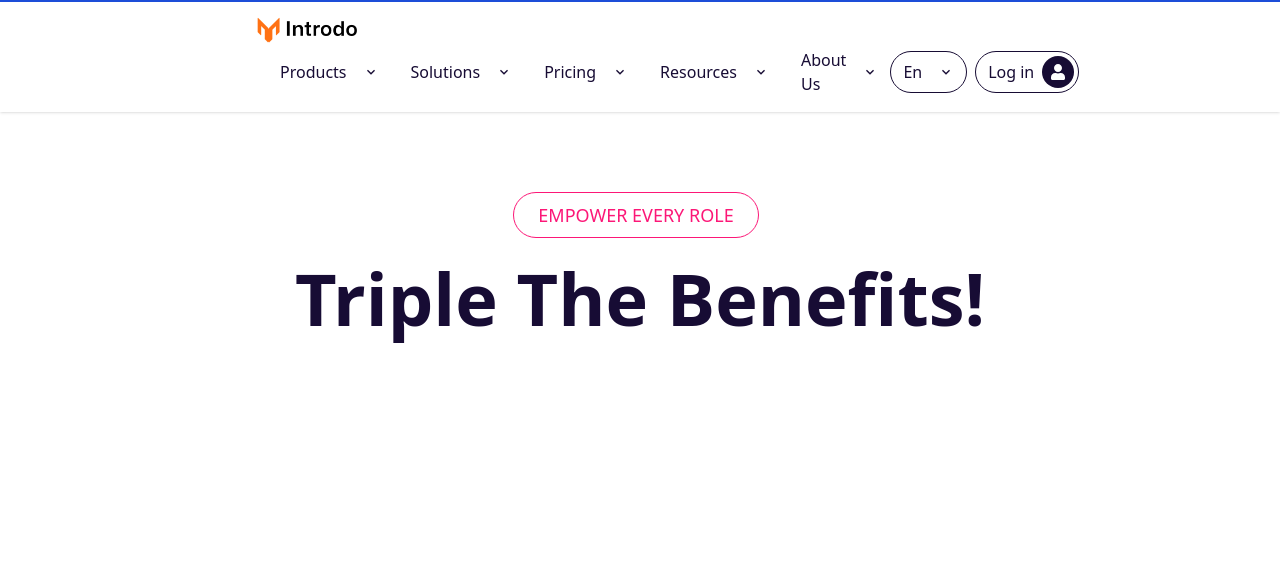
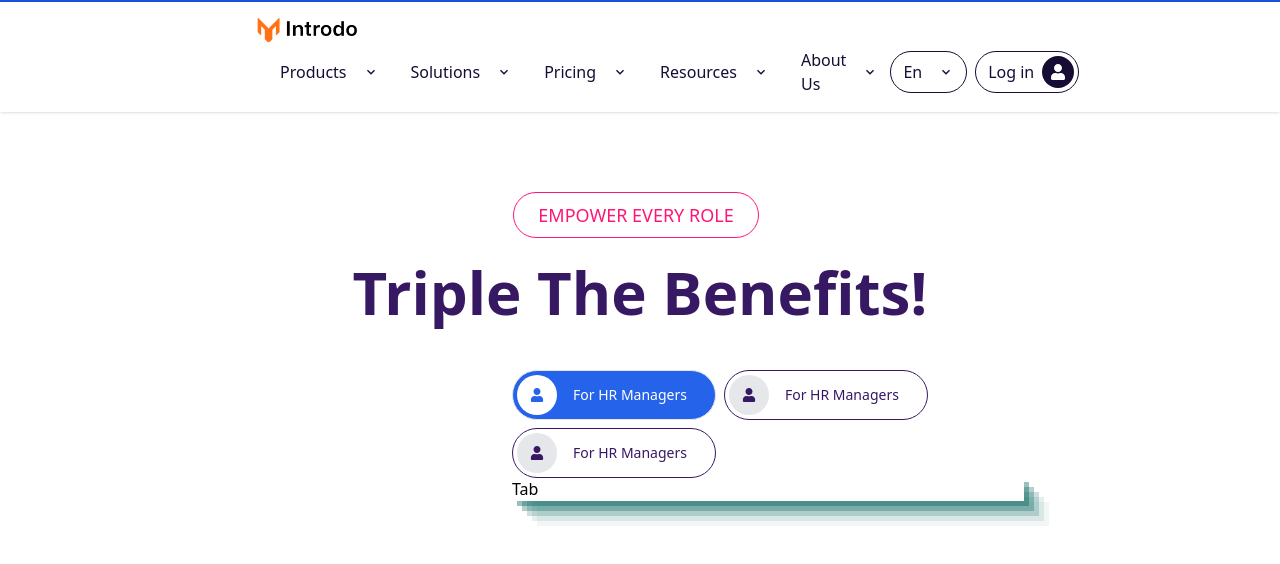
Before and after one commit to 2000polo/Introdo, a React (Create React App) app: page / in a window 1280 px wide. Shown: the top 564 px of the page. Built offline with nearby package versions, Linux system fonts and the light colour scheme.

Commit message:
tab switch are developed and Herosection initial commit

```diff
--- a/src/veiws/Home/components/HeroSection.jsx
+++ b/src/veiws/Home/components/HeroSection.jsx
@@ -1,17 +1,21 @@
 import React from 'react'
+import HeroSectionTab from './HeroSectionTab'
 
 const HeroSection = () => {
   return (
     <div className="grid justify-items-center md:px-24 lg:px-64 pt-20 gap-6 ">
         <span class=" w-fit rounded-full py-2 px-6 text-[#FC1777] text-lg font-medium me-2 rounded border border-[#FC1777]">EMPOWER EVERY ROLE</span>
-        <h1 className='text-7xl font-bold w-fit text-primary'>Triple The Benefits!</h1>
+        <h1 className='text-6xl font-bold w-fit text-secondary'>Triple The Benefits!</h1>
 
         <section className='grid grid-cols-12'>
             <div className="col-span-4">
 
             </div>
             <div className="col-span-8">
-
+                <HeroSectionTab />
+                <div className="shadow-[5px_5px_rgba(0,_98,_90,_0.4),_10px_10px_rgba(0,_98,_90,_0.3),_15px_15px_rgba(0,_98,_90,_0.2),_20px_20px_rgba(0,_98,_90,_0.1),_25px_25px_rgba(0,_98,_90,_0.05)]">
+                    Tab
+                </div>
             </div>
         </section>
     </div>
--- /dev/null
+++ b/src/veiws/Home/components/HeroSectionTab.jsx
@@ -0,0 +1,53 @@
+import React from 'react'
+import { FaUser } from 'react-icons/fa'
+
+const HeroSectionTab = () => {
+
+    const Tabs = [
+        {
+            Tab: 'For HR Managers',
+            value: 1,
+            visiblity: true
+        },
+        {
+            Tab: 'For Line Managers',
+            value: 2,
+            visiblity: false
+        },
+        {
+            Tab: 'For Employees',
+            value: 3,
+            visiblity: false
+        },
+    ]
+
+
+    const tabItem = ({title, value, visiblity}) => {
+        return (
+            <div className={`${visiblity ? 'bg-blue-600' : 'bg-white border-solid border-[1px] border-secondary'}  min-w-[150px] flex border-solid border-[1px] rounded-full p-1 items-center gap-2`}>
+                <div className={`${visiblity ? 'bg-white text-blue-600' : 'bg-gray-200 text-secondary'} p-2 rounded-full w-[40px] h-[40px] grid justify-center content-center mr-2`}>
+                    <FaUser />
+                </div>
+                <p className={`${visiblity ? 'text-white' : 'text-secondary'} font-base mr-6`}>For HR Managers</p>
+            </div>
+        )
+    }
+
+  return (
+    <div class=" dark:border-gray-700 mt-6">
+        <ul class="flex flex-wrap gap-2 -mb-px text-sm font-medium text-center text-gray-500 dark:text-gray-400">
+            {/* <li class="me-2"> */}
+                {
+                    Tabs?.map((tab) => {
+                        return tabItem(tab);
+                    })
+                }
+            {/* </li> */}
+
+        </ul>
+
+    </div>
+  )
+}
+
+export default HeroSectionTab
--- a/tailwind.config.js
+++ b/tailwind.config.js
@@ -5,6 +5,7 @@ module.exports = {
     extend: {
       colors: {
         'primary': '#170C34',
+        'secondary': '#361863',
       },
     },
   },
```
